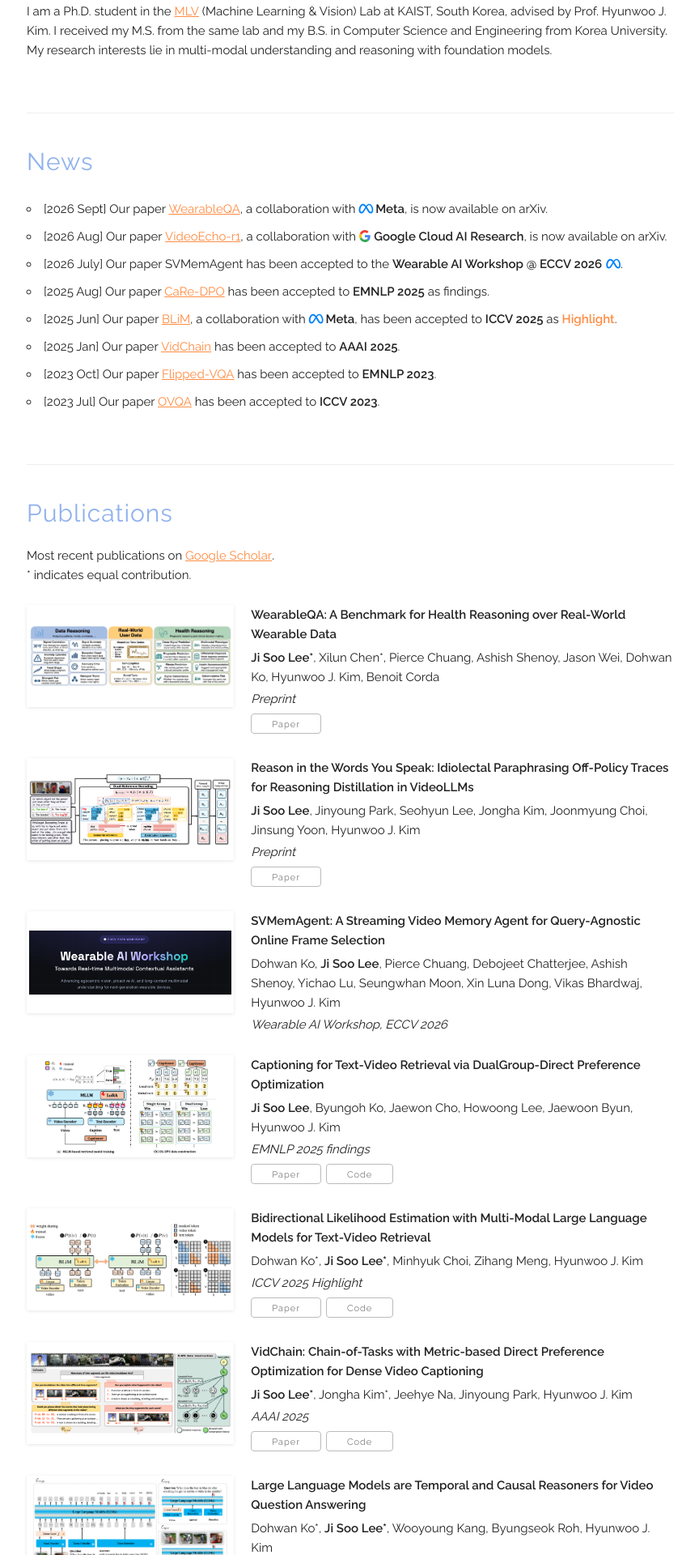
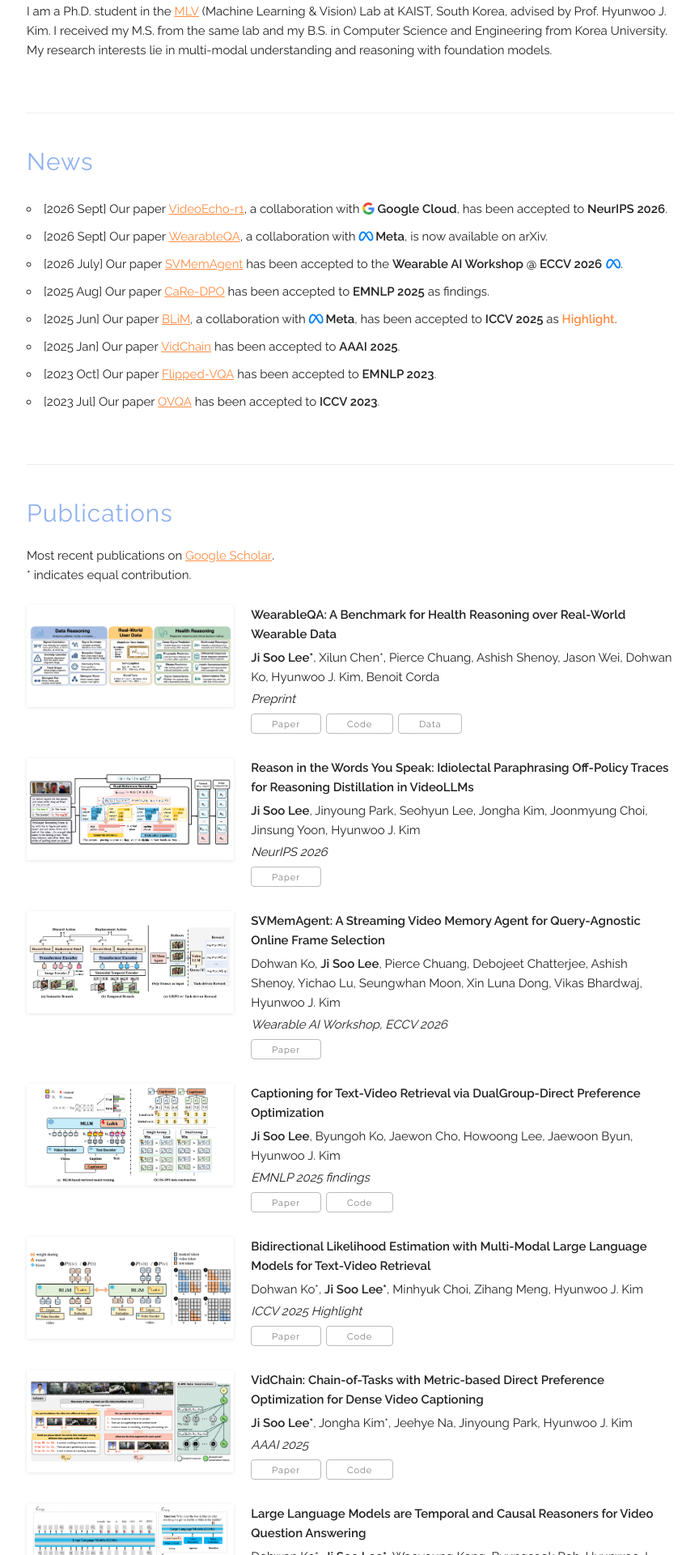
Before and after one commit to simplewhite9/simplewhite9.github.io, a Jekyll site: the page built from index.html, in a window 1280 px wide. Shown: the part 384-2304 px from the top of the page at 81% size, without its empty margins (207-1071 px from the left). Built offline with Jekyll 4.4.1, drawn with Linux system fonts in a browser that asks for light colours; some web fonts are replaced.

Commit message:
[update] VideoEcho-r1 accepted to NeurIPS 2026, add paper links

```diff
--- a/_data/publications.yaml
+++ b/_data/publications.yaml
@@ -4,11 +4,13 @@ papers:
     venue: "Preprint"
     thumbnail: "/assets/publications/2026_wearableqa/thumbnail.png"
     paper_pdf: "https://arxiv.org/abs/2609.05405"
+    code: "https://github.com/facebookresearch/WearableQA"
+    data: "https://huggingface.co/datasets/facebook/WearableQA"
     selected: y
 
   - title: "Reason in the Words You Speak: Idiolectal Paraphrasing Off-Policy Traces for Reasoning Distillation in VideoLLMs"
     authors: "<b>Ji Soo Lee</b>, Jinyoung Park, Seohyun Lee, Jongha Kim, Joonmyung Choi, Jinsung Yoon, Hyunwoo J. Kim"
-    venue: "Preprint"
+    venue: "NeurIPS 2026"
     thumbnail: "/assets/publications/2026_idiolectal/thumbnail.png"
     paper_pdf: "https://arxiv.org/abs/2608.26684"
     selected: y
@@ -17,6 +19,7 @@ papers:
     authors: "Dohwan Ko, <b>Ji Soo Lee</b>, Pierce Chuang, Debojeet Chatterjee, Ashish Shenoy, Yichao Lu, Seungwhan Moon, Xin Luna Dong, Vikas Bhardwaj, Hyunwoo J. Kim"
     venue: "Wearable AI Workshop, ECCV 2026"
     thumbnail: "/assets/publications/2026_svmemagent/thumbnail.png"
+    paper_pdf: "https://arxiv.org/abs/2609.18540"
     selected: y
 
   - title: "Captioning for Text-Video Retrieval via DualGroup-Direct Preference Optimization"
--- a/index.html
+++ b/index.html
@@ -17,9 +17,9 @@ title: Home
   <h4 >News</h4>
   <p>
     <ul>
+      <li>[2026 Sept] Our paper <a href="https://arxiv.org/abs/2608.26684" target="_blank">VideoEcho-r1</a>, a collaboration with <b><img src="{{ '/assets/logos/google.svg' | prepend: site.baseurl }}" class="collab-logo" alt="" aria-hidden="true">Google Cloud</b>, has been accepted to <b>NeurIPS 2026</b>.</li>
       <li>[2026 Sept] Our paper <a href="https://arxiv.org/abs/2609.05405" target="_blank">WearableQA</a>, a collaboration with <b><i class="fa-brands fa-meta collab-icon collab-meta" aria-hidden="true"></i>Meta</b>, is now available on arXiv.</li>
-      <li>[2026 Aug] Our paper <a href="https://arxiv.org/abs/2608.26684" target="_blank">VideoEcho-r1</a>, a collaboration with <b><img src="{{ '/assets/logos/google.svg' | prepend: site.baseurl }}" class="collab-logo" alt="" aria-hidden="true">Google Cloud AI Research</b>, is now available on arXiv.</li>
-      <li>[2026 July] Our paper SVMemAgent has been accepted to the <b>Wearable AI Workshop @ ECCV 2026</b><i class="fa-brands fa-meta collab-icon collab-meta trail" aria-hidden="true"></i>.</li>
+      <li>[2026 July] Our paper <a href="https://arxiv.org/abs/2609.18540" target="_blank">SVMemAgent</a> has been accepted to the <b>Wearable AI Workshop @ ECCV 2026</b><i class="fa-brands fa-meta collab-icon collab-meta trail" aria-hidden="true"></i>.</li>
       <li>[2025 Aug] Our paper <a href="https://arxiv.org/abs/2509.16560" target="_blank">CaRe-DPO</a> has been accepted to <b>EMNLP 2025</b> as findings.</li>
       <li>[2025 Jun] Our paper <a href="https://arxiv.org/abs/2507.23284" target="_blank">BLiM</a>, a collaboration with <b><i class="fa-brands fa-meta collab-icon collab-meta" aria-hidden="true"></i>Meta</b>, has been accepted to <b>ICCV 2025</b> as <span class="highlight"><b>Highlight</b></span>.</li>
       <li>[2025 Jan] Our paper <a href="https://arxiv.org/abs/2501.06761" target="_blank">VidChain</a> has been accepted to <b>AAAI 2025</b>.</li>
```
Also changed, not shown: assets/publications/2026_svmemagent/thumbnail.png, libs/custom/my_css.css.
